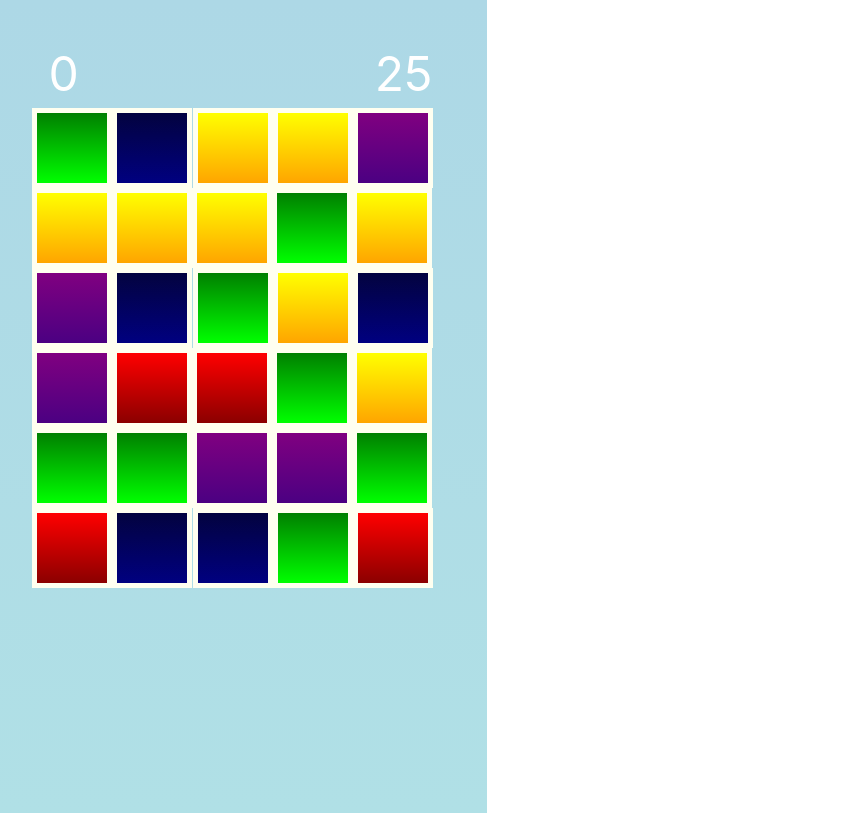
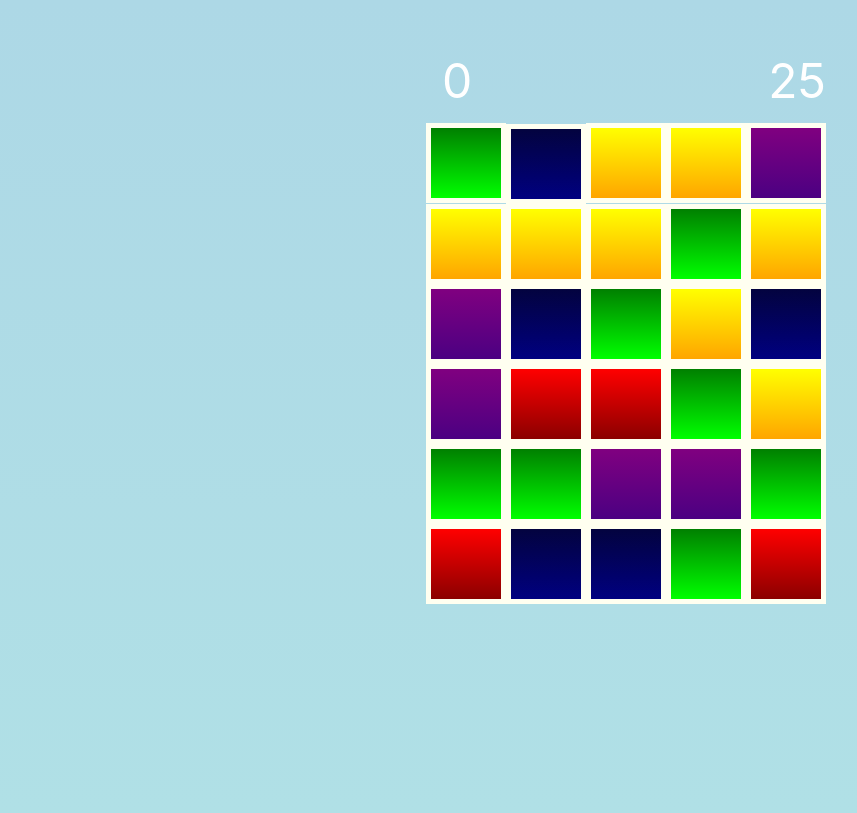
Before and after one commit to abmcbride5/bock_game, a React (Create React App) app: page / in a window 1280 px wide. Shown: the whole page, without its empty margins (6-863 px from the left). Built offline with nearby package versions, Linux system fonts and the light colour scheme.

Commit message:
fixing background

```diff
--- a/src/css/grid.css
+++ b/src/css/grid.css
@@ -2,7 +2,6 @@
     padding: 3%;
     background-image: linear-gradient(lightblue, powderblue);
     height: 46rem;
-    width: 26rem;
 }
 
 .info{
```
